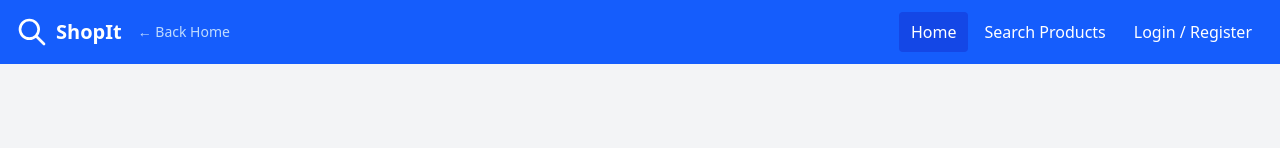
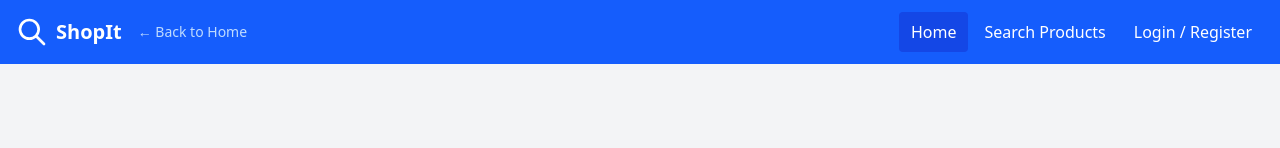
Before and after one commit to a-kas-h/shop-it, a React (Vite) app in the folder frontend/: page /customer in a window 1280 px wide. Shown: the top 148 px of the page. Built offline with nearby package versions, Linux system fonts and the light colour scheme; no server answers.

Commit message:
Update CustomerNavbar.jsx

```diff
--- a/frontend/src/components/CustomerNavbar.jsx
+++ b/frontend/src/components/CustomerNavbar.jsx
@@ -46,7 +46,7 @@ function CustomerNavbar() {
               to="/"
               className="ml-4 text-sm text-blue-200 hover:text-white"
             >
-              ← Back Home
+              ← Back to Home
             </Link>
           </div>
 
```
